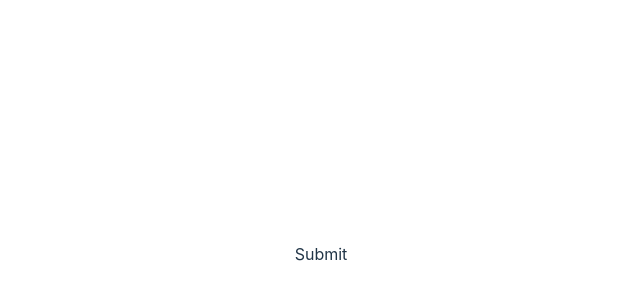
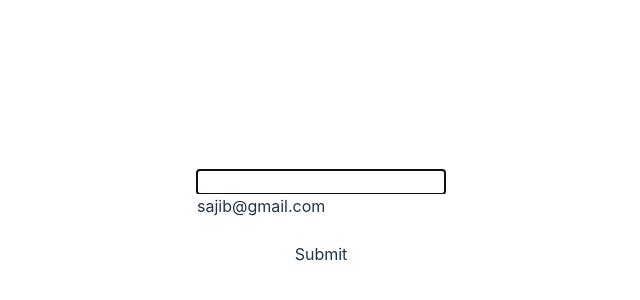
Before and after one commit to shahadathhs/my-react-form, a React (Vite) app: page / in a window 1280 px wide. Shown: the part 182-482 px from the top of the page, without its empty margins (319-959 px from the left). Built offline with nearby package versions, Linux system fonts and the light colour scheme.

Commit message:
form by useRef

```diff
--- a/src/App.jsx
+++ b/src/App.jsx
@@ -1,12 +1,14 @@
 import './App.css'
-import StateFulForm from './StateFulForm'
+import REfForm from './components/RefForm/REfForm'
+// import StateFulForm from './components/StateFulForm/StateFulForm'
 // import SimpleForm from './components/SimpleForm/SimpleForm'
 
 function App() {
   return (
     <>
       {/* <SimpleForm></SimpleForm> */}
-      <StateFulForm></StateFulForm>
+      {/* <StateFulForm></StateFulForm> */}
+      <REfForm></REfForm>
     </>
   )
 }
--- /dev/null
+++ b/src/components/RefForm/REfForm.jsx
@@ -0,0 +1,40 @@
+import { useRef } from "react";
+import { useEffect } from "react";
+
+const REfForm = () => {
+
+  const nameRef = useRef(null);
+  const emailRef = useRef(null);
+  const passwordRef = useRef(null);
+
+  useEffect( () =>{
+    nameRef.current.focus();
+}, [])
+
+  const handleSubmit = (event) => {
+    event.preventDefault();
+    // console.log(event);
+    console.log(nameRef.current.value);
+    console.log(emailRef.current.value);
+    console.log(passwordRef.current.value);
+  }
+
+  return (
+    <div>
+      <form onSubmit={handleSubmit}>
+        <input ref={nameRef}
+        className="border-2" type="text" name="name" />
+        <br />
+        <input ref={emailRef} defaultValue={'sajib@gmail.com'}
+        className="border-2" type="email" name="email" />
+        <br />
+        <input ref={passwordRef}
+        className="border-2" type="password" name="password" />
+        <br />
+        <input className="border-2" type="submit" value="Submit" />
+      </form>
+    </div>
+  );
+};
+
+export default REfForm;
```
Also changed, not shown: src/components/StateFulForm/StateFulForm.jsx (renamed from src/StateFulForm.jsx).
